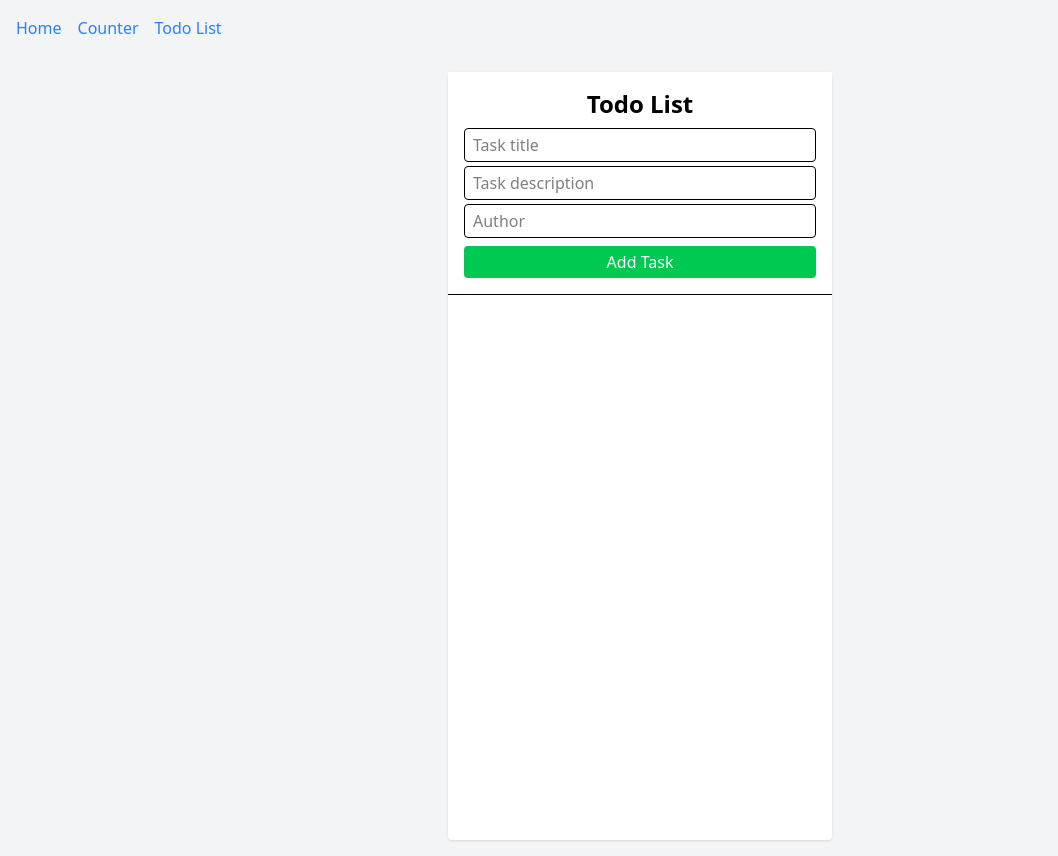
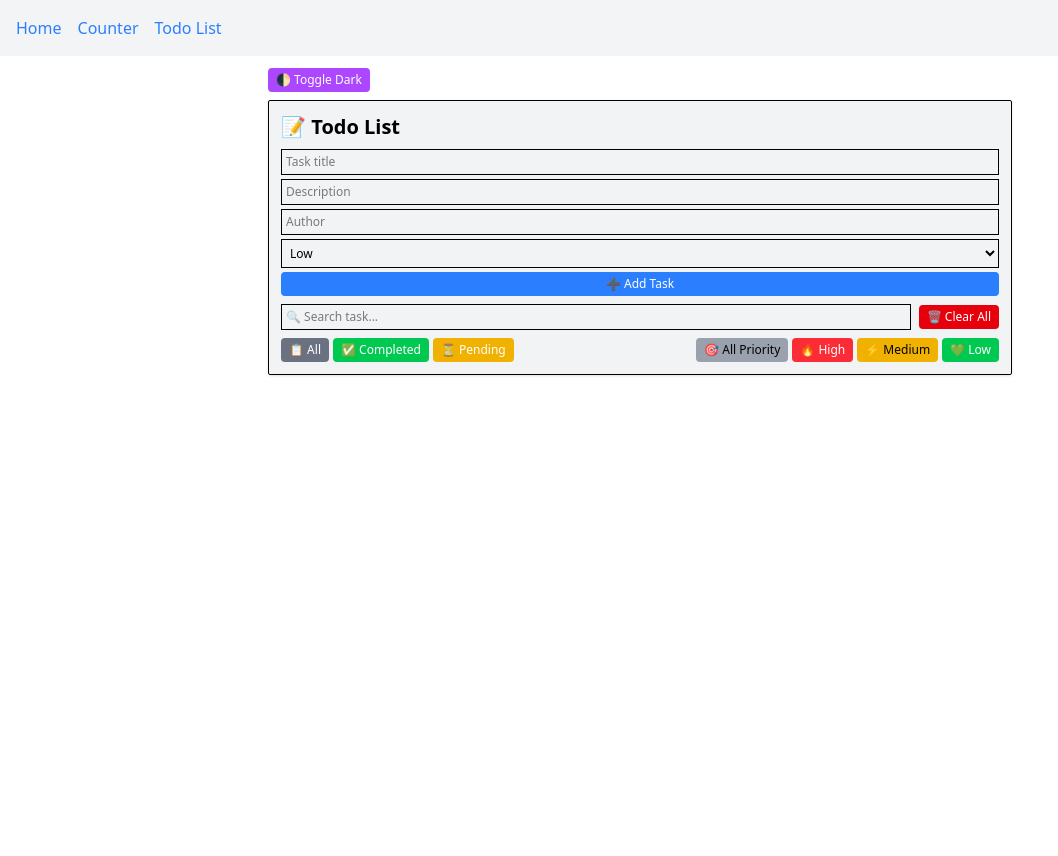
Before and after one commit to tofail-ahmed/headbookpro-FE, a React (Vite) app: page /todo in a window 1280 px wide. Shown: the whole page, without its empty margins (0-1058 px from the left). Built offline with nearby package versions, Linux system fonts and the light colour scheme.

Commit message:
updated much more

```diff
--- a/src/Todo.jsx
+++ b/src/Todo.jsx
@@ -1,226 +1,264 @@
-import { useState } from "react";
+import { useState, useEffect } from "react";
 
-function TodoList() {
+export default function TodoList() {
 
   const [task, setTask] = useState("");
   const [description, setDescription] = useState("");
   const [author, setAuthor] = useState("");
-  const [openIndex, setOpenIndex] = useState(null);
+  const [priority, setPriority] = useState("Low");
 
-  const [todos, setTodos] = useState(() => {
+  const [todos, setTodos] = useState([]);
+  const [search, setSearch] = useState("");
+
+  const [filter, setFilter] = useState("all");
+  const [priorityFilter, setPriorityFilter] = useState("all");
+
+  const [darkMode, setDarkMode] = useState(false);
+  const [expanded, setExpanded] = useState(null);
+  const [dragIndex, setDragIndex] = useState(null);
+
+  useEffect(() => {
     const saved = localStorage.getItem("todos");
-    return saved ? JSON.parse(saved) : [];
-  });
+    if (saved) setTodos(JSON.parse(saved));
+  }, []);
 
   const updateTodos = (newTodos) => {
     setTodos(newTodos);
     localStorage.setItem("todos", JSON.stringify(newTodos));
   };
 
-  const handleAdd = () => {
+  const addTask = () => {
     if (!task.trim()) return;
 
-    const newTodo = {
+    const newTask = {
       text: task,
-      description: description || "No description",
-      author: author || "Anonymous",
+      description,
+      author,
+      priority,
       completed: false,
       createdAt: new Date().toLocaleString(),
       lastEdited: null,
       editCount: 0,
-      completedAt: null
+      completedAt: null,
     };
 
-    updateTodos([newTodo, ...todos]);
+    updateTodos([newTask, ...todos]);
 
-    setTask("");
-    setDescription("");
-    setAuthor("");
+    setTask(""); setDescription(""); setAuthor(""); setPriority("Low");
   };
 
-  const handleDelete = (index) => {
+  const deleteTask = (index) => {
     const newTodos = todos.filter((_, i) => i !== index);
     updateTodos(newTodos);
   };
 
   const toggleComplete = (index) => {
     const newTodos = [...todos];
+    newTodos[index].completed = !newTodos[index].completed;
+    newTodos[index].completedAt = newTodos[index].completed ? new Date().toLocaleString() : null;
+    updateTodos(newTodos);
+  };
 
-    newTodos[index].completed = !newTodos[index].completed;
+  const handleEdit = (index) => {
+    const newTitle = prompt("Edit task title", todos[index].text);
+    if (newTitle === null) return;
+    const newDescription = prompt("Edit description", todos[index].description);
+    const newAuthor = prompt("Edit author", todos[index].author);
+    const newPriority = prompt("Edit priority (High / Medium / Low)", todos[index].priority);
 
-    newTodos[index].completedAt = newTodos[index].completed
-      ? new Date().toLocaleString()
-      : null;
+    const newTodos = [...todos];
+    newTodos[index].text = newTitle;
+    newTodos[index].description = newDescription;
+    newTodos[index].author = newAuthor;
+    newTodos[index].priority = newPriority;
+    newTodos[index].lastEdited = new Date().toLocaleString();
+    newTodos[index].editCount += 1;
 
     updateTodos(newTodos);
   };
 
-  const handleEdit = (index) => {
+  const clearAll = () => updateTodos([]);
 
-    const newText = prompt("Edit task title", todos[index].text);
-    const newDesc = prompt("Edit description", todos[index].description);
-    const newAuthor = prompt("Edit author", todos[index].author);
-
-    if (newText !== null && newText.trim() !== "") {
-
+  const handleDragStart = (index) => setDragIndex(index);
+  const handleDrop = (index) => {
     const newTodos = [...todos];
-
-      newTodos[index].text = newText;
-      newTodos[index].description = newDesc || newTodos[index].description;
-      newTodos[index].author = newAuthor || newTodos[index].author;
-
-      newTodos[index].lastEdited = new Date().toLocaleString();
-      newTodos[index].editCount = (newTodos[index].editCount || 0) + 1;
-
+    const dragged = newTodos.splice(dragIndex, 1)[0];
+    newTodos.splice(index, 0, dragged);
     updateTodos(newTodos);
-    }
   };
 
-  const clearAll = () => {
-    if (window.confirm("Are you sure you want to clear all tasks?")) {
-      updateTodos([]);
-    }
-  };
-
-  const toggleDetails = (index) => {
-    setOpenIndex(openIndex === index ? null : index);
-  };
+  const filteredTodos = todos
+    .filter((todo) => todo.text.toLowerCase().includes(search.toLowerCase()))
+    .filter((todo) => filter === "completed" ? todo.completed : filter === "pending" ? !todo.completed : true)
+    .filter((todo) => priorityFilter === "all" ? true : todo.priority === priorityFilter);
 
   return (
+    <div className={darkMode ? "bg-gray-900 text-white min-h-screen text-sm" : "bg-white text-black min-h-screen text-sm"}>
+      <div className="max-w-3xl mx-auto p-3">
 
-    <div className="flex justify-center h-screen bg-gray-100 p-4">
-
-      <div className="w-96 bg-white rounded shadow flex flex-col h-full">
+        {/* DARK MODE */}
+        <button
+          onClick={() => setDarkMode(!darkMode)}
+          className="mb-2 bg-purple-500 text-white px-2 py-1 rounded text-xs"
+        >
+          🌓 Toggle Dark
+        </button>
 
         {/* FORM */}
-        <div className="p-4 border-b sticky top-0 bg-white z-10">
+        <div className="sticky top-0 bg-gray-200/50 border-1 rounded-xs dark:bg-gray-900 p-3 shadow z-10 text-xs">
 
-          <h1 className="text-2xl font-bold text-center mb-2">
-            Todo List
-          </h1>
+          <h2 className="text-xl font-bold mb-2">📝 Todo List</h2>
 
           <input
-            type="text"
+            value={task} onChange={(e) => setTask(e.target.value)}
             placeholder="Task title"
-            className="border px-2 py-1 w-full rounded mb-1"
-            value={task}
-            onChange={(e) => setTask(e.target.value)}
+            className="border p-1 w-full mb-1 text-xs"
           />
 
           <input
-            type="text"
-            placeholder="Task description"
-            className="border px-2 py-1 w-full rounded mb-1"
-            value={description}
-            onChange={(e) => setDescription(e.target.value)}
+            value={description} onChange={(e) => setDescription(e.target.value)}
+            placeholder="Description"
+            className="border p-1 w-full mb-1 text-xs"
           />
 
           <input
-            type="text"
+            value={author} onChange={(e) => setAuthor(e.target.value)}
             placeholder="Author"
-            className="border px-2 py-1 w-full rounded mb-1"
-            value={author}
-            onChange={(e) => setAuthor(e.target.value)}
+            className="border p-1 w-full mb-1 text-xs"
           />
 
+          <select
+            value={priority} onChange={(e) => setPriority(e.target.value)}
+            className="border p-1 w-full mb-1 text-xs"
+          >
+            <option>High</option>
+            <option>Medium</option>
+            <option>Low</option>
+          </select>
+
           <button
-            onClick={handleAdd}
-            className="bg-green-500 text-white px-3 py-1 rounded w-full mt-1"
+            onClick={addTask}
+            className="bg-blue-500 text-white px-2 py-1 rounded w-full mb-2 text-xs flex items-center justify-center gap-1"
           >
-            Add Task
+            ➕ Add Task
           </button>
+
+          {/* SEARCH + CLEAR */}
+          <div className="flex justify-between items-center mt-2 gap-2">
+            <input
+              placeholder="🔍 Search task..."
+              className="border p-1 flex-1 text-xs"
+              onChange={(e) => setSearch(e.target.value)}
+            />
+            <button
+              onClick={clearAll}
+              className="bg-red-600 text-white px-2 py-1 rounded text-xs flex items-center gap-1"
+            >
+              🗑 Clear All
+            </button>
+          </div>
+
+          {/* FILTERS */}
+          <div className="flex justify-between mt-2 flex-wrap gap-2">
+
+            {/* STATUS */}
+            <div className="flex gap-1 flex-wrap">
+              <button onClick={() => setFilter("all")} className="bg-gray-500 text-white px-2 py-1 rounded text-xs flex items-center gap-1">📋 All</button>
+              <button onClick={() => setFilter("completed")} className="bg-green-500 text-white px-2 py-1 rounded text-xs flex items-center gap-1">✅ Completed</button>
+              <button onClick={() => setFilter("pending")} className="bg-yellow-500 text-white px-2 py-1 rounded text-xs flex items-center gap-1">⏳ Pending</button>
+            </div>
+
+            {/* PRIORITY */}
+            <div className="flex gap-1 flex-wrap">
+              <button onClick={() => setPriorityFilter("all")} className="bg-gray-400 px-2 py-1 rounded text-xs flex items-center gap-1">🎯 All Priority</button>
+              <button onClick={() => setPriorityFilter("High")} className="bg-red-500 text-white px-2 py-1 rounded text-xs flex items-center gap-1">🔥 High</button>
+              <button onClick={() => setPriorityFilter("Medium")} className="bg-yellow-500 px-2 py-1 rounded text-xs flex items-center gap-1">⚡ Medium</button>
+              <button onClick={() => setPriorityFilter("Low")} className="bg-green-500 text-white px-2 py-1 rounded text-xs flex items-center gap-1">💚 Low</button>
+            </div>
 
           </div>
 
-
-        {/* STATS */}
-        {todos.length > 0 && (
-
-          <div className="px-4 py-2 text-sm text-gray-600 border-b">
-
-            Total: {todos.length} |
-            Completed: {todos.filter(t => t.completed).length}
-
         </div>
 
-        )}
+        {/* TASK LIST */}
+        <ul className="mt-3">
 
+          {filteredTodos.map((todo, index) => (
 
-        {/* TASK LIST */}
-        <ul className="flex-1 overflow-y-auto p-4 space-y-3">
-
-          {todos.map((todo, index) => (
-
-            <li key={index} className="border-b pb-2">
+            <li
+              key={index}
+              draggable
+              onDragStart={() => handleDragStart(index)}
+              onDragOver={(e) => e.preventDefault()}
+              onDrop={() => handleDrop(index)}
+              className="border p-2 mb-1 rounded shadow text-xs"
+            >
 
               <div className="flex justify-between items-center">
 
-                <div className="flex items-center gap-2">
-
-                  <input
-                    type="checkbox"
-                    checked={todo.completed}
-                    onChange={() => toggleComplete(index)}
-                  />
-
-                  <span className={todo.completed ? "line-through text-gray-400" : ""}>
+                <span
+                  className={
+                    todo.completed
+                      ? "line-through text-gray-400"
+                      : todo.priority === "High"
+                      ? "text-red-500 font-bold"
+                      : todo.priority === "Medium"
+                      ? "text-yellow-500"
+                      : "text-green-500"
+                  }
+                >
                   {todo.text}
                 </span>
 
-                </div>
+                <div className="flex gap-1">
 
-
-                <div className="flex gap-2">
-
+  {/* COMPLETE */}
   <button
-                    onClick={() => toggleDetails(index)}
-                    className="bg-blue-500 text-white px-2 py-1 rounded"
+    onClick={() => toggleComplete(index)}
+    className={`px-2 py-1 rounded text-xs flex items-center gap-1 transition-colors
+      ${todo.completed ? 'bg-green-300 text-green-900 hover:bg-green-400' : 'bg-green-500 text-white hover:bg-green-600'}`}
   >
-                    {openIndex === index ? "Hide ▲" : "Details ▼"}
+    ✔ {todo.completed ? 'Completed' : 'Complete'}
   </button>
 
+  {/* EDIT */}
   <button
     onClick={() => handleEdit(index)}
-                    className="bg-yellow-400 text-white px-2 py-1 rounded"
+    className="px-2 py-1 bg-yellow-400 text-yellow-900 rounded text-xs flex items-center gap-1 hover:bg-yellow-500 transition-colors"
   >
-                    Edit
+    ✏ Edit
   </button>
 
+  {/* DELETE */}
   <button
-                    onClick={() => handleDelete(index)}
-                    className="bg-red-500 text-white px-2 py-1 rounded"
+    onClick={() => deleteTask(index)}
+    className="px-2 py-1 bg-red-500 text-white rounded text-xs flex items-center gap-1 hover:bg-red-600 transition-colors"
   >
-                    Delete
+    🗑 Delete
+  </button>
+
+  {/* DETAILS */}
+  <button
+    onClick={() => setExpanded(expanded === index ? null : index)}
+    className="px-2 py-1 bg-gray-400 text-gray-900 rounded text-xs flex items-center gap-1 hover:bg-gray-500 transition-colors"
+  >
+    ⬇ Details
   </button>
 
 </div>
 
               </div>
 
-
-              {/* DETAILS DROPDOWN */}
-              {openIndex === index && (
-
-                <div className="ml-6 mt-2 text-xs text-gray-500 flex flex-col gap-1">
-
-                  <span>Description: {todo.description}</span>
-
-                  <span>Author: {todo.author}</span>
-
-                  <span>Created: {todo.createdAt}</span>
-
-                  {todo.lastEdited && (
-                    <span>Last Edited: {todo.lastEdited}</span>
-                  )}
-
-                  {todo.completed && todo.completedAt && (
-                    <span>Completed: {todo.completedAt}</span>
-                  )}
-
-                  <span>Edit Count: {todo.editCount || 0}</span>
-
+              {expanded === index && (
+                <div className="mt-1 text-xs">
+                  <p><b>Description:</b> {todo.description}</p>
+                  <p><b>Author:</b> {todo.author}</p>
+                  <p><b>Priority:</b> {todo.priority}</p>
+                  <p><b>Created:</b> {todo.createdAt}</p>
+                  {todo.lastEdited && <p><b>Last Edited:</b> {todo.lastEdited}</p>}
+                  <p><b>Edit Count:</b> {todo.editCount}</p>
+                  {todo.completedAt && <p><b>Completed At:</b> {todo.completedAt}</p>}
                 </div>
-
               )}
 
             </li>
@@ -229,24 +267,7 @@ function TodoList() {
 
         </ul>
 
-
-        {/* CLEAR ALL */}
-        {todos.length > 0 && (
-
-          <button
-            onClick={clearAll}
-            className="w-full bg-gray-700 text-white px-3 py-1 rounded mt-2 mb-4"
-          >
-            Clear All
-          </button>
-
-        )}
-
       </div>
-
     </div>
-
   );
 }
-
-export default TodoList;
```
Lines whose indentation alone changed are shown as unchanged.
